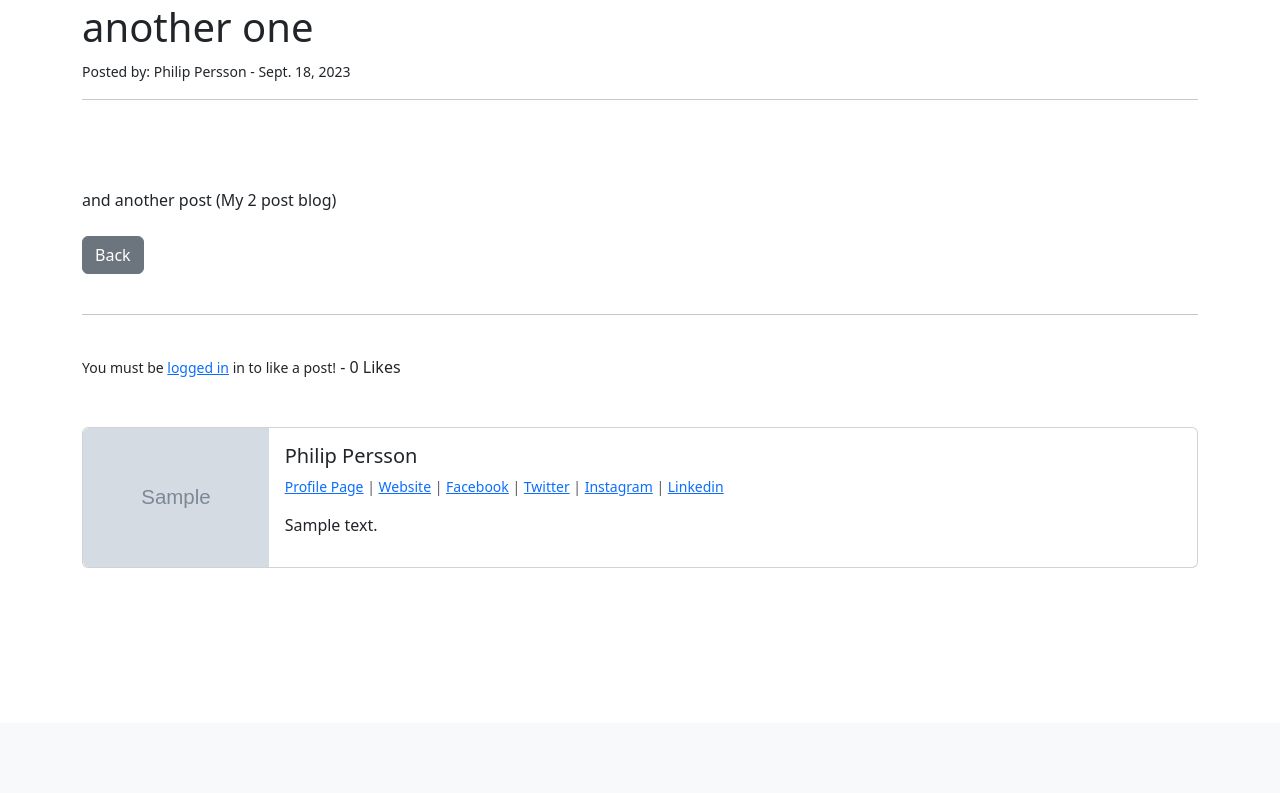
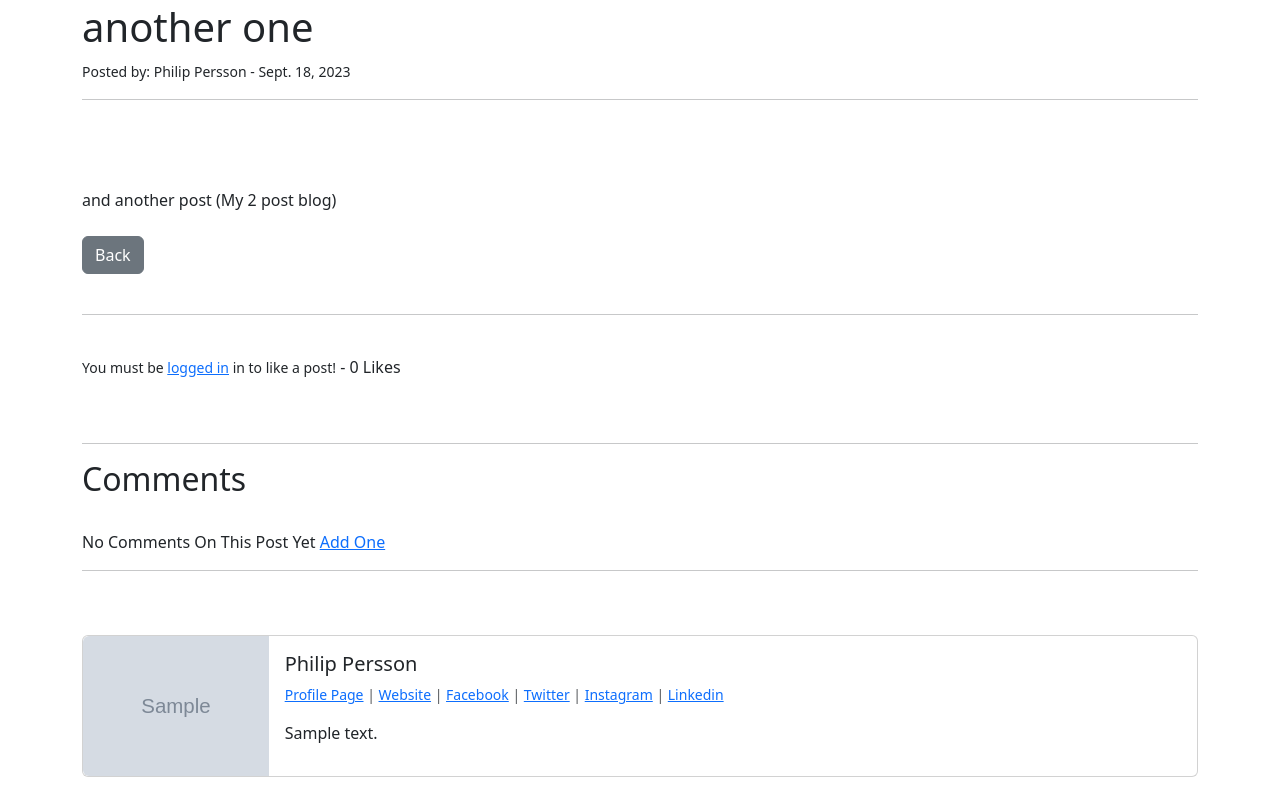
Before and after one commit to Code-Institute-Submissions/pphilippersson6-my-blog.p4, a Django app: page /article/2/ in a window 1280 px wide. Shown: the part 77-870 px from the top of the page. Before the commit the page ends 645 px from the top, so only its background shows below. Run offline with Django 3.2, Linux system fonts and the light colour scheme; data comes from the database, SQL or seed files in the repository; tables that the repository leaves empty hold one stand-in row (values such as "Sample post"); grey boxes marked "Sample" are stand-in pictures; some libraries are stand-ins or nearby versions.

Commit message:
implemented comments on my site, so we can comment from admin site

```diff
--- a/members/views.py
+++ b/members/views.py
@@ -11,7 +11,6 @@ class CreateProfilePageView(CreateView):
     model = Profile
     form_class = ProfilePageForm
     template_name = "registration/create_user_profile_page.html"
-    #fields = '__all__'
 
     def form_valid(self, form):
         form.instance.user = self.request.user
--- a/myblog/admin.py
+++ b/myblog/admin.py
@@ -1,6 +1,7 @@
 from django.contrib import admin
-from .models import Post, Category, Profile
+from .models import Post, Category, Profile, Comment
 
 admin.site.register(Post)
 admin.site.register(Category)
 admin.site.register(Profile)
+admin.site.register(Comment)
--- a/myblog/models.py
+++ b/myblog/models.py
@@ -50,7 +50,7 @@ class Post(models.Model):
     def get_absolute_url(self):
         return reverse('home')
 
-class Coment(models.Model):
+class Comment(models.Model):
     post = models.ForeignKey(Post, related_name='comments', on_delete=models.CASCADE)
     name = models.CharField(max_length=220)
     body = models.TextField()
--- a/myblog/templates/blogpost_details.html
+++ b/myblog/templates/blogpost_details.html
@@ -58,6 +58,25 @@
 </form>
 
 <br><br>
+<hr>
+<h2> Comments</h2>
+<br>
+{% if not post.comments.all %}
+    No Comments On This Post Yet <a href="#">
+    Add One </a>
+{% else %}
+        {% for comment in post.comments.all %}
+           <strong>
+                {{ comment.name }} -
+                {{ comment.date_added}}
+            </strong>
+            <br>
+            {{ comment.body }}
+            <br><br>
+        {% endfor %}
+{% endif %}
+<hr>
+<br><br>
 
 <div class="card mb-3">
     <div class="row g-0">
```
Also changed, not shown: myblog/migrations/0012_rename_coment_comment.py (added).
